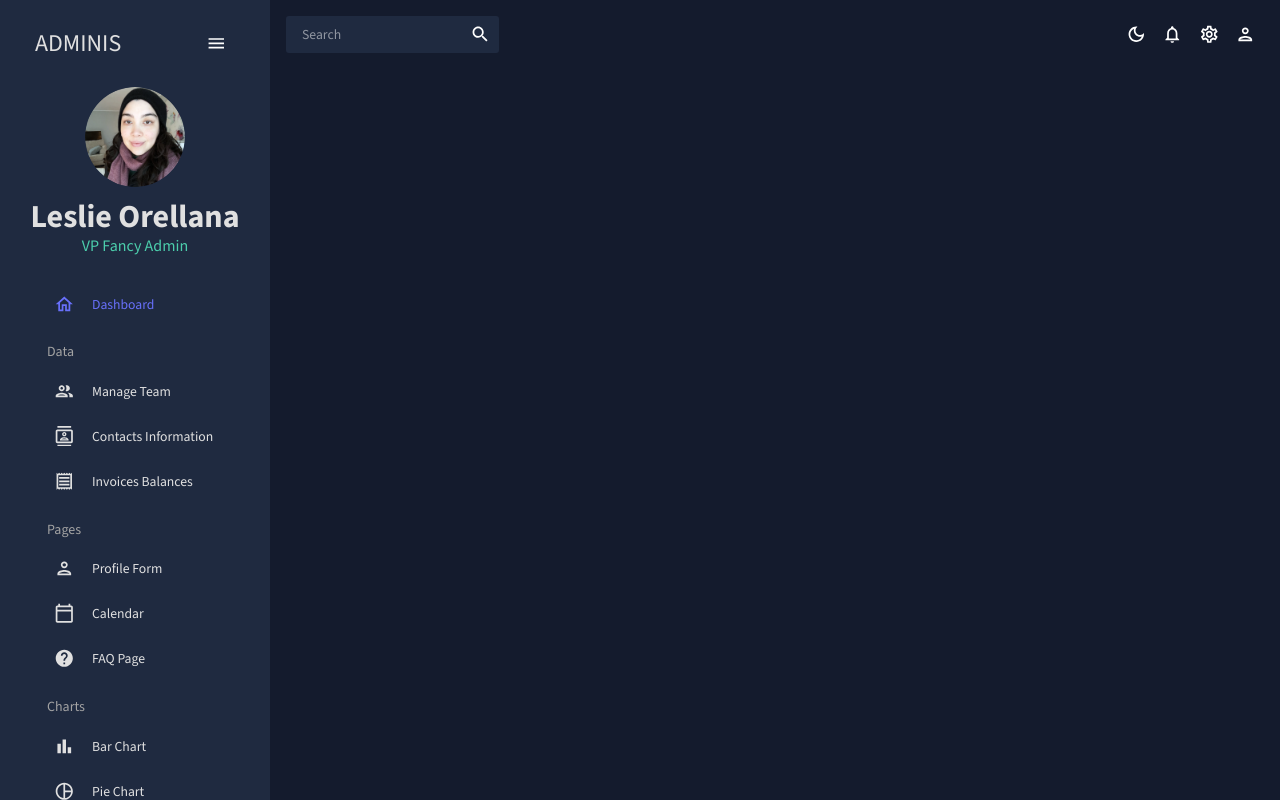
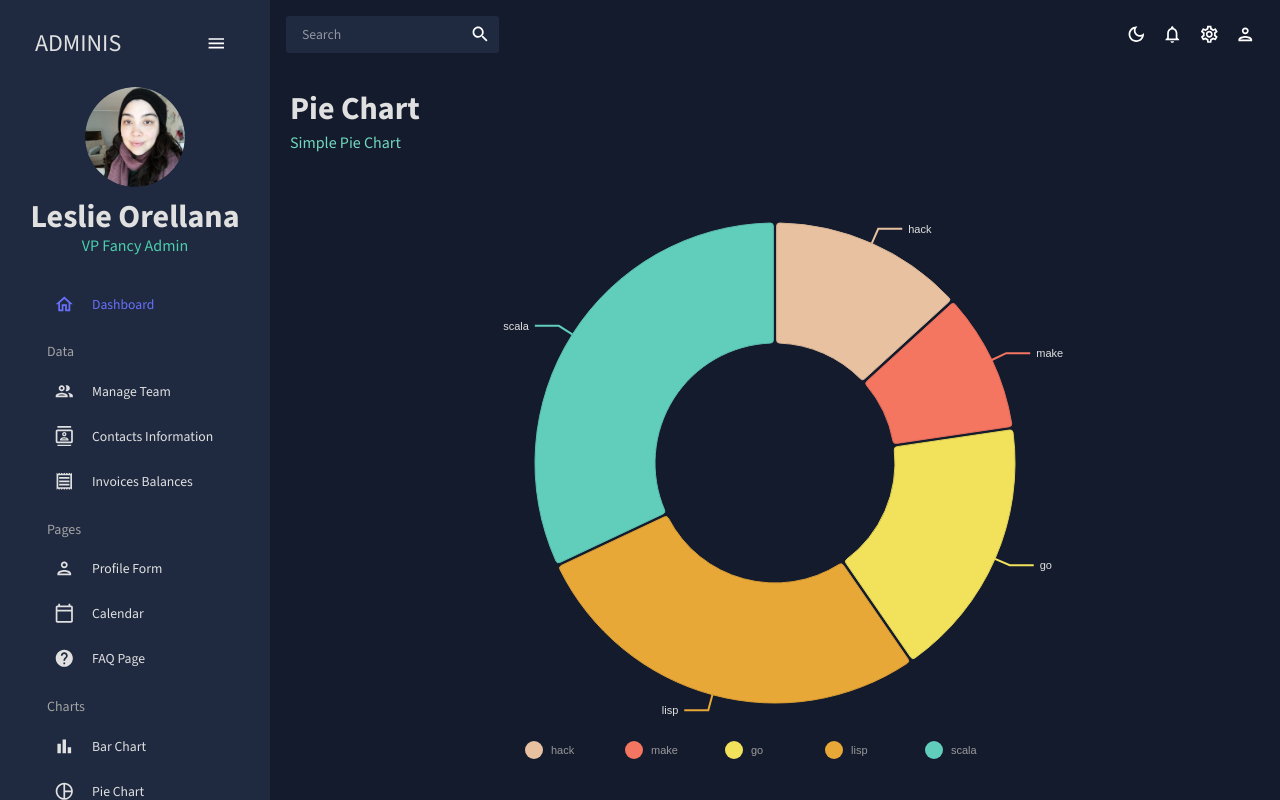
Before and after one commit to lesore0789/react-admin, a React (Create React App) app: page /pie in a window 1280 px wide. Built offline with nearby package versions, Linux system fonts and the light colour scheme.

Commit message:
Pie chart component, may need to update labels

```diff
--- a/src/App.js
+++ b/src/App.js
@@ -11,7 +11,7 @@
 import Calendar from "./scenes/calendar";
 import Bar from "./scenes/bar";
 // import Line from "./scenes/line";
-// import Pie from "./scenes/pie";
+import Pie from "./scenes/pie";
 import FAQ from "./scenes/faq";
 // import Geography from "./scenes/geography";
 
@@ -33,7 +33,7 @@
               <Route path="/invoices" element={<Invoices />} />
               <Route path="/form" element={<Form />} />
               <Route path="/bar" element={<Bar />} />
-              {/* <Route path="/pie" element={<Pie />} /> */}
+              <Route path="/pie" element={<Pie />} />
               {/* <Route path="/line" element={<Line />} /> */}
               <Route path="/faq" element={<FAQ />} />
               {/* <Route path="/geography" element={<Geography />} /> */}
--- /dev/null
+++ b/src/components/PieChart.jsx
@@ -0,0 +1,120 @@
+import { useTheme } from "@mui/material"
+import { ResponsivePie } from "@nivo/pie"
+import { tokens } from "../theme"
+import { mockPieData as data } from "../data/mockData"
+
+
+const PieChart = () => {
+  const theme = useTheme();
+  const colors = tokens(theme.palette.mode);
+  return (
+    <ResponsivePie
+        data={data}
+        theme={{
+        axis: {
+          domain: {
+            line: {
+              stroke: colors.grey[100],
+            },
+          },
+          legend: {
+            text: {
+              fill: colors.grey[100],
+            },
+          },
+          ticks: {
+            line: {
+              stroke: colors.grey[100],
+              strokeWidth: 1,
+            },
+            text: {
+              fill: colors.grey[100],
+            },
+          },
+        },
+        legends: {
+          text: {
+            fill: colors.grey[100],
+          },
+        },
+      }}
+        margin={{ top: 40, right: 80, bottom: 80, left: 80 }}
+        innerRadius={0.5}
+        padAngle={0.7}
+        cornerRadius={3}
+        activeOuterRadiusOffset={8}
+        borderWidth={1}
+        borderColor={{
+            from: 'color',
+            modifiers: [
+                [
+                    'darker',
+                    0.2
+                ]
+            ]
+        }}
+        arcLinkLabelsSkipAngle={10}
+        arcLinkLabelsTextColor={colors.grey[100]}
+        arcLinkLabelsThickness={2}
+        arcLinkLabelsColor={{ from: 'color' }}
+        enableArcLabels={false}
+        arcLabelsSkipAngle={10}
+        arcLabelsTextColor={{
+            from: 'color',
+            modifiers: [
+                [
+                    'darker',
+                    2
+                ]
+            ]
+        }}
+        defs={[
+            {
+                id: 'dots',
+                type: 'patternDots',
+                background: 'inherit',
+                color: 'rgba(255, 255, 255, 0.3)',
+                size: 4,
+                padding: 1,
+                stagger: true
+            },
+            {
+                id: 'lines',
+                type: 'patternLines',
+                background: 'inherit',
+                color: 'rgba(255, 255, 255, 0.3)',
+                rotation: -45,
+                lineWidth: 6,
+                spacing: 10
+            }
+        ]}
+        legends={[
+            {
+                anchor: 'bottom',
+                direction: 'row',
+                justify: false,
+                translateX: 0,
+                translateY: 56,
+                itemsSpacing: 0,
+                itemWidth: 100,
+                itemHeight: 18,
+                itemTextColor: '#999',
+                itemDirection: 'left-to-right',
+                itemOpacity: 1,
+                symbolSize: 18,
+                symbolShape: 'circle',
+                effects: [
+                    {
+                        on: 'hover',
+                        style: {
+                            itemTextColor: '#000'
+                        }
+                    }
+                ]
+            }
+        ]}
+    />
+  )
+}
+
+export default PieChart
--- /dev/null
+++ b/src/scenes/pie/index.jsx
@@ -0,0 +1,16 @@
+import { Box } from "@mui/material";
+import Header from "../../components/Header";
+import PieChart from "../../components/PieChart";
+
+const Pie = () => {
+  return (
+    <Box m="20px">
+      <Header title="Pie Chart" subtitle="Simple Pie Chart" />
+      <Box height="75vh">
+        <PieChart />
+      </Box>
+    </Box>
+  )
+}
+
+export default Pie;
```
